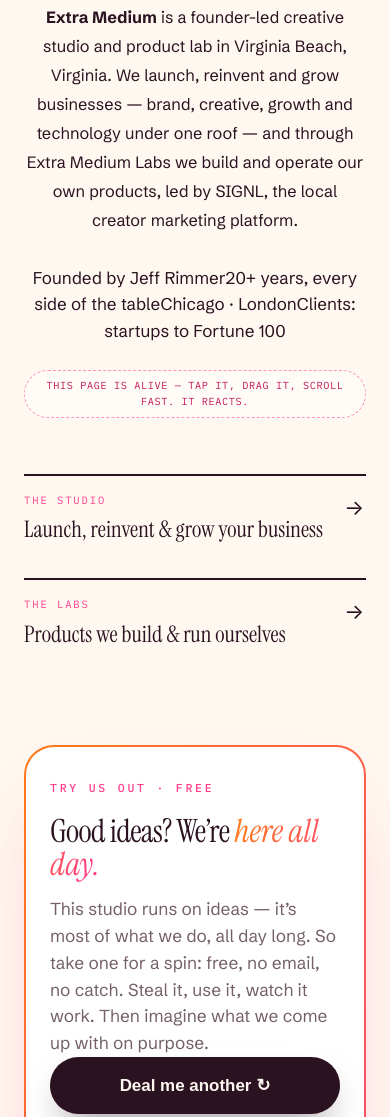
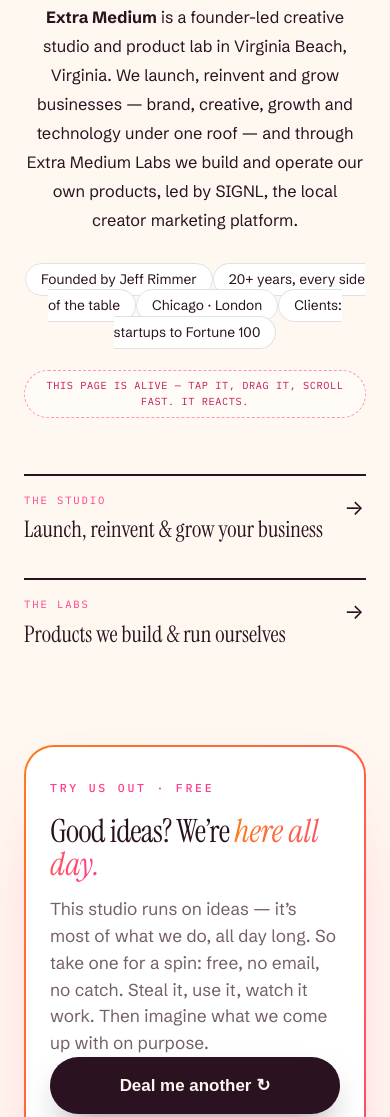
Before and after one commit to bigfatfigtree/xmedium, a plain HTML site: page index.html in a window 390 px wide. Shown: the part 1266-2383 px from the top of the page. Drawn offline with Linux system fonts and the light colour scheme; animation ran at ten frames a second.

Commit message:
V9.1: manifesto facts as pills (separators were glance-scoped), footer brand lockup full-width row on mobile

```diff
--- a/assets/css/site.css
+++ b/assets/css/site.css
@@ -436,3 +436,8 @@
   .pal-cap{padding:28px 24px 32px}
   .mani{padding:80px 0 64px}
 }
+/* v9.1: facts become pills in the manifesto; footer brand lockup gets room */
+.mani .facts{gap:10px}
+.mani .facts span{border:1px solid var(--line);background:#fff;border-radius:99px;padding:7px 15px;font-size:.86rem}
+.finale .brand img{height:46px;width:auto}
+@media(max-width:900px){.fin-brand{grid-column:1/-1}}
```
